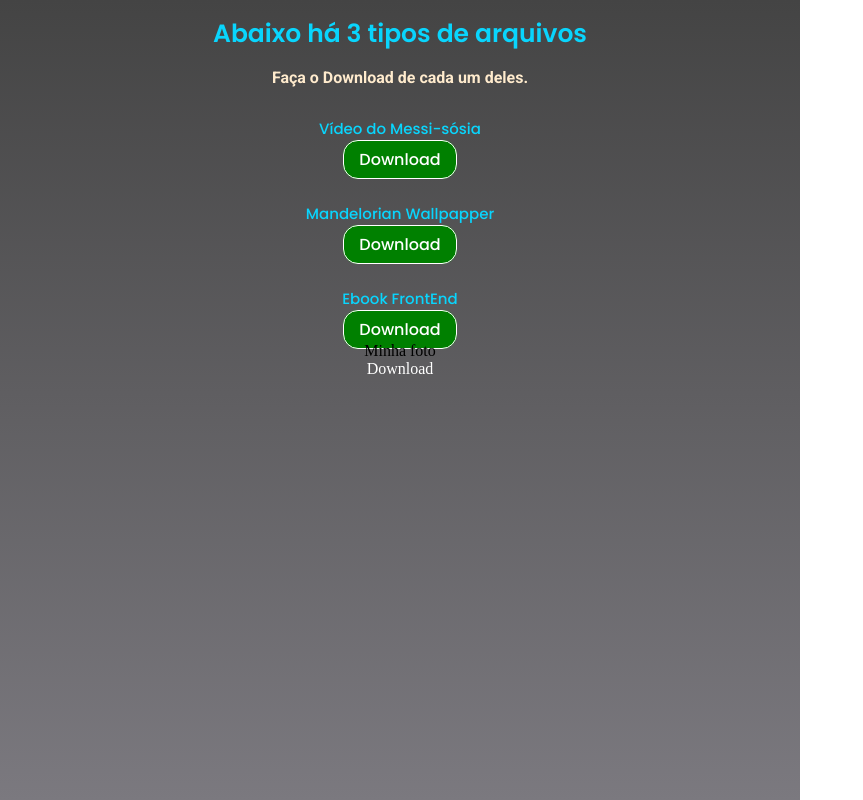
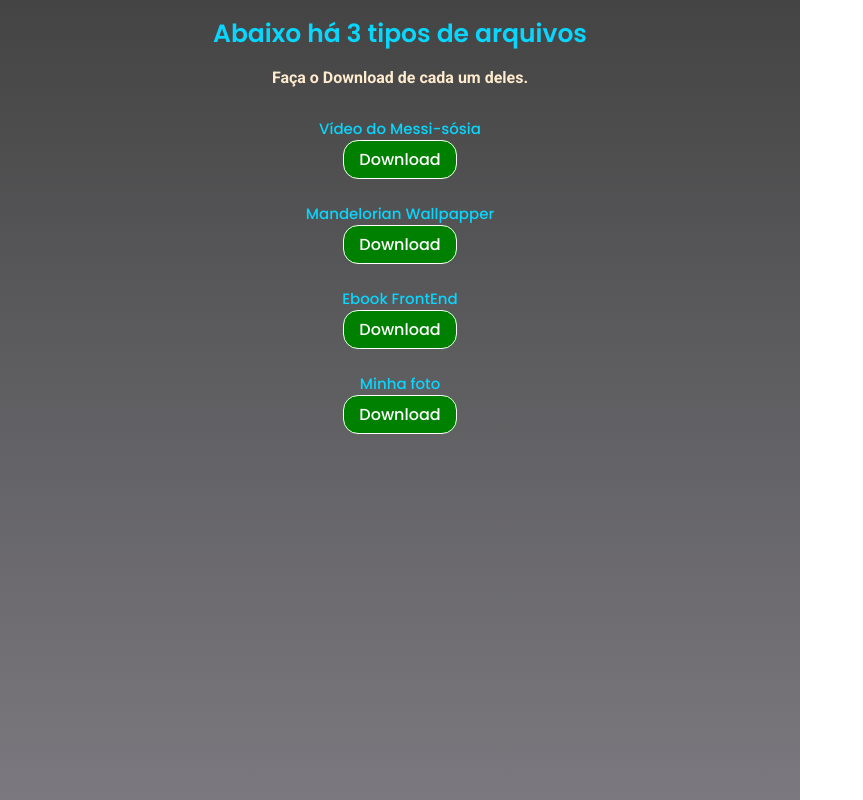
Before and after one commit to jhonesthan/downloads-testes, a plain HTML site: page index.html in a window 1280 px wide. Shown: the whole page, without its empty margins (0-863 px from the left). Drawn offline with Linux system fonts and the light colour scheme.

Commit message:
Update styles.css

```diff
--- a/css/styles.css
+++ b/css/styles.css
@@ -27,24 +27,23 @@
     color: blanchedalmond;
     font-family: 'Roboto';
 }
-.downloads .videos a, .photos a, .pdf-ebooks a {
+.downloads .videos a, .photos a, .pdf-ebooks a, .foto-joao a {
     border: 1px solid #fff;
     border-radius: 15px;
     padding: 7px 15px;
     background-color: green;
     font-family: 'poppins';
 }
-.downloads .videos a:hover, .photos a:hover, .pdf-ebooks a:hover {
+.downloads .videos a:hover, .photos a:hover, .pdf-ebooks a:hover, .foto-joao:hover {
     cursor: pointer;
     background: linear-gradient(rgba(23, 23, 23, 0.735), rgb(85, 84, 87));
     transition: .7s;
     letter-spacing: 1px;
 }
-.videos p, .photos p, .pdf-ebooks p {
+.videos p, .photos p, .pdf-ebooks p, .foto-joao p {
     padding: 30px 0 7px 0;
     color: rgb(9, 213, 253);
     font-size: 15px;
     font-weight: 500;
     font-family: 'poppins';
-
 }
```
